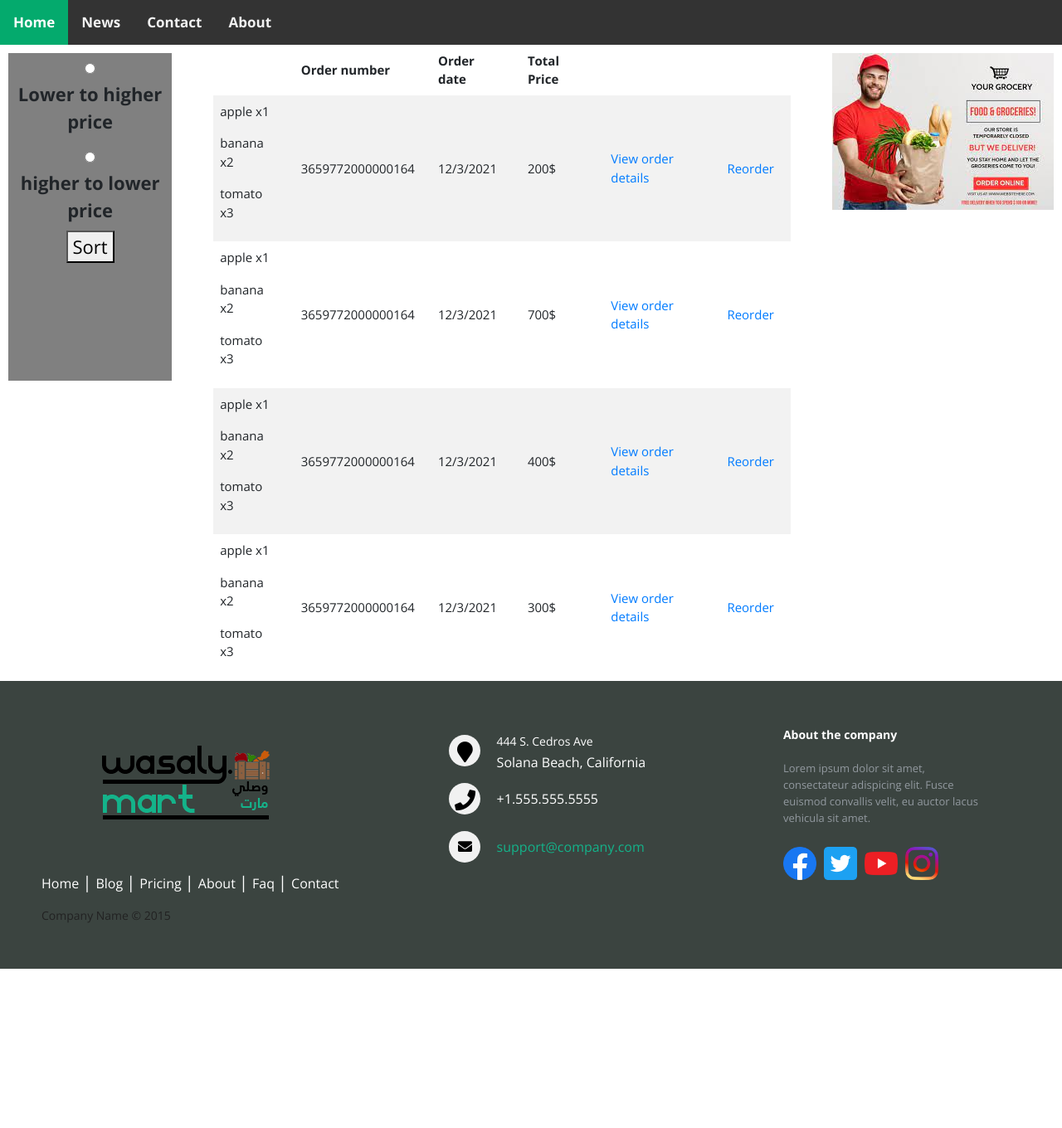
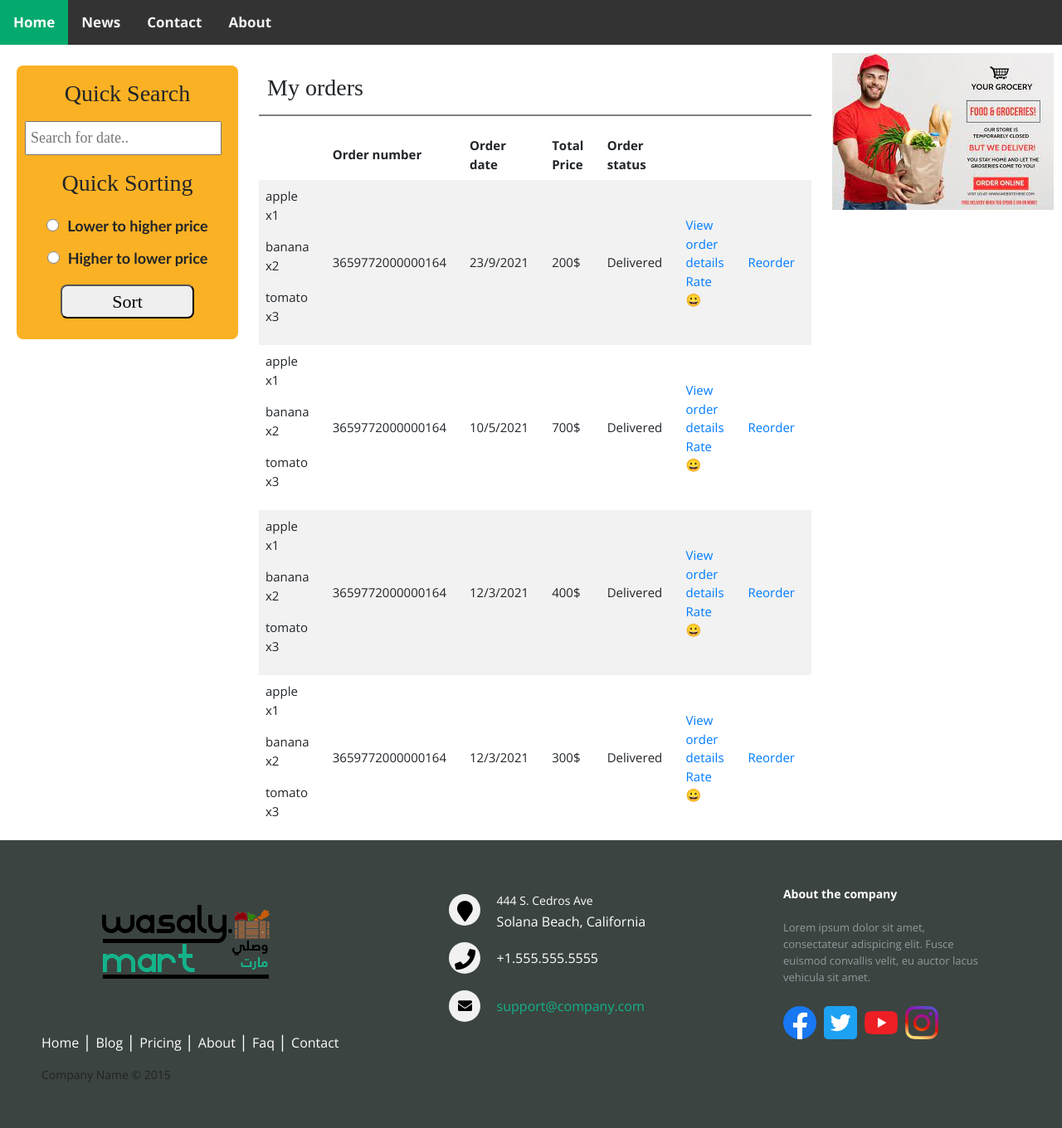
Before and after one commit to Seifeldin-Khalil/wasaly, a PHP site: the page made by Order History.html in a window 1280 px wide. Shown: the whole page at 83% size. Before the commit the page ends 1168 px from the top, so only its background shows below. Run offline with PHP 8.4, Linux system fonts and the light colour scheme; some libraries are stand-ins or nearby versions.

Commit message:
order history sort and search + some design done

```diff
--- a/CSS/hagrassstyle.css
+++ b/CSS/hagrassstyle.css
@@ -98,22 +98,54 @@ body {
 
 .gridorderhistory{
     display: grid;
-    column-gap: 50px;
+    column-gap: 25px;
     grid-template-columns: auto auto auto;
 }
 .ads{
     margin: 10px 10px 0 0;
 }
+#searchInput{
+    padding: 5px;
+    font-size: 18px;
+}
 .filter{
-    height: 395px;
-    margin: 10px 0 10px 10px;
-    background: gray;
+    padding: 0 10px 0 10px;
+    font-family: Copperplate Gothic Light;
+    border-radius: 8px;
+    height: 330px;
+    margin: 25px 0 10px 20px;
+    background: #fbb124;
+}
+.filter input{
+    margin: 0 10px 0 0;
+}
+#filterheader{
+    margin-bottom: 17px;
+    margin-top: 17px;
+}
+.labelfont{
+    font-size: 18px;
+    font-family: candara;
+}
+#sortbutton{
+    width: 65%;
+    padding: 2px 0 2px 0;
+    margin: 10px 0 0 0;
+    border-radius: 8px;
+}
+#leftads{
+    margin: 25px 0 10px 20px;
+}
+#tabletitle{
+    margin: 10px 0 0 10px;
+    font-family: Copperplate Gothic Light;
+    text-align: left;
 }
 #orderHistory {
     border-collapse: collapse;
     width: 100%;
 }
-#orderHistory tr th, #orderHistory tr td{
+#orderHistory th, #orderHistory td{
     font-size: 15px;
     font-weight: normal;
     text-align: left;
@@ -125,3 +157,6 @@ body {
 #orderHistory tr:nth-child(even) {
     background-color: #f2f2f2;
 }
+.tablecontainer{
+    margin: 25px 0 0 0;
+}
--- a/JavaScripts/hagrassJavascript.js
+++ b/JavaScripts/hagrassJavascript.js
@@ -46,3 +46,22 @@ function sortTable() {
     }
   }
 }
+
+function searchInTable() {
+  var input, filter, table, tr, td, i, txtValue;
+  input = document.getElementById("searchInput");
+  filter = input.value.toUpperCase();
+  table = document.getElementById("orderHistory");
+  tr = table.getElementsByTagName("tr");
+  for (i = 0; i < tr.length; i++) {
+    td = tr[i].getElementsByTagName("td")[2];
+    if (td) {
+      txtValue = td.textContent || td.innerText;
+      if (txtValue.toUpperCase().indexOf(filter) > -1) {
+        tr[i].style.display = "";
+      } else {
+        tr[i].style.display = "none";
+      }
+    }
+  }
+}
--- a/Order History.html
+++ b/Order History.html
@@ -18,22 +18,30 @@
     </div>
 
     <div class = "gridorderhistory">
-        <div class = "filter">
 
-            <input id = "filtercheck" type="radio" name = "filtername" value = "asc"><label for="filtercheck">Lower to higher price</label>
-            <br>
-            <input id = "filtercheck2" type="radio" name = "filtername" value = "desc"><label for="filtercheck">higher to lower price</label>
-            <br>
-            <button onclick="sortTable()">Sort</button>
-        </div>
+            <div class = "filter">
+                <h3 id = "filterheader">Quick Search</h3>
+                <input type="text" id="searchInput" onkeyup="searchInTable()" placeholder="Search for date..">
+                <h3 id = "filterheader">Quick Sorting</h3>
+                <input id = "filtercheck" type="radio" name = "filtername" value = "asc" style="height:15px; width:15px;"><label class = "labelfont">Lower to higher price</label>
+                <br>
+                <input id = "filtercheck2" type="radio" name = "filtername" value = "desc" style="height:15px; width:15px;"><label class = "labelfont">Higher to lower price</label>
+                <br>
+                <button id = "sortbutton" onclick="sortTable()">Sort</button>
+            </div>
 
-            <div>
+            <div class = "tablecontainer">
+                <h3 id = "tabletitle">My orders</h3>
+
+                <hr style="height:2px;border-width:0;color:gray;background-color:gray">
+
                 <table id = "orderHistory">
                     <tr>
                         <th></th>
                         <th>Order number</th>
                         <th>Order date</th>
                         <th>Total Price</th>
+                        <th>Order status</th>
 
                     </tr>
                     <tr>
@@ -45,9 +53,14 @@
                             </div>
                         </td>
                         <td>3659772000000164</td>
-                        <td>12/3/2021</td>
+                        <td>23/9/2021</td>
                         <td>200$</td>
-                        <td><a href = "#">View order details</a></td>
+                        <td>Delivered</td>
+                        <td>
+                            <a href = "#">View order details</a>
+                            <br>
+                            <a href = "#">Rate &#128512;</a>
+                        </td>
                         <td><a href = "#">Reorder</a></td>
                     </tr>
 
@@ -60,9 +73,14 @@
                             </div>
                         </td>
                         <td>3659772000000164</td>
-                        <td>12/3/2021</td>
+                        <td>10/5/2021</td>
                         <td>700$</td>
-                        <td><a href = "#">View order details</a></td>
+                        <td>Delivered</td>
+                        <td>
+                            <a href = "#">View order details</a>
+                            <br>
+                            <a href = "#">Rate &#128512;</a>
+                        </td>
                         <td><a href = "#">Reorder</a></td>
                     </tr>
 
@@ -77,7 +95,12 @@
                         <td>3659772000000164</td>
                         <td>12/3/2021</td>
                         <td>400$</td>
-                        <td><a href = "#">View order details</a></td>
+                        <td>Delivered</td>
+                        <td>
+                            <a href = "#">View order details</a>
+                            <br>
+                            <a href = "#">Rate &#128512;</a>
+                        </td>
                         <td><a href = "#">Reorder</a></td>
                     </tr>
 
@@ -92,7 +115,12 @@
                         <td>3659772000000164</td>
                         <td>12/3/2021</td>
                         <td>300$</td>
-                        <td><a href = "#">View order details</a></td>
+                        <td>Delivered</td>
+                        <td>
+                            <a href = "#">View order details</a>
+                            <br>
+                            <a href = "#">Rate &#128512;</a>
+                        </td>
                         <td><a href = "#">Reorder</a></td>
                     </tr>
                 </table>
```
Also changed, not shown: imgs/download.png (added).
